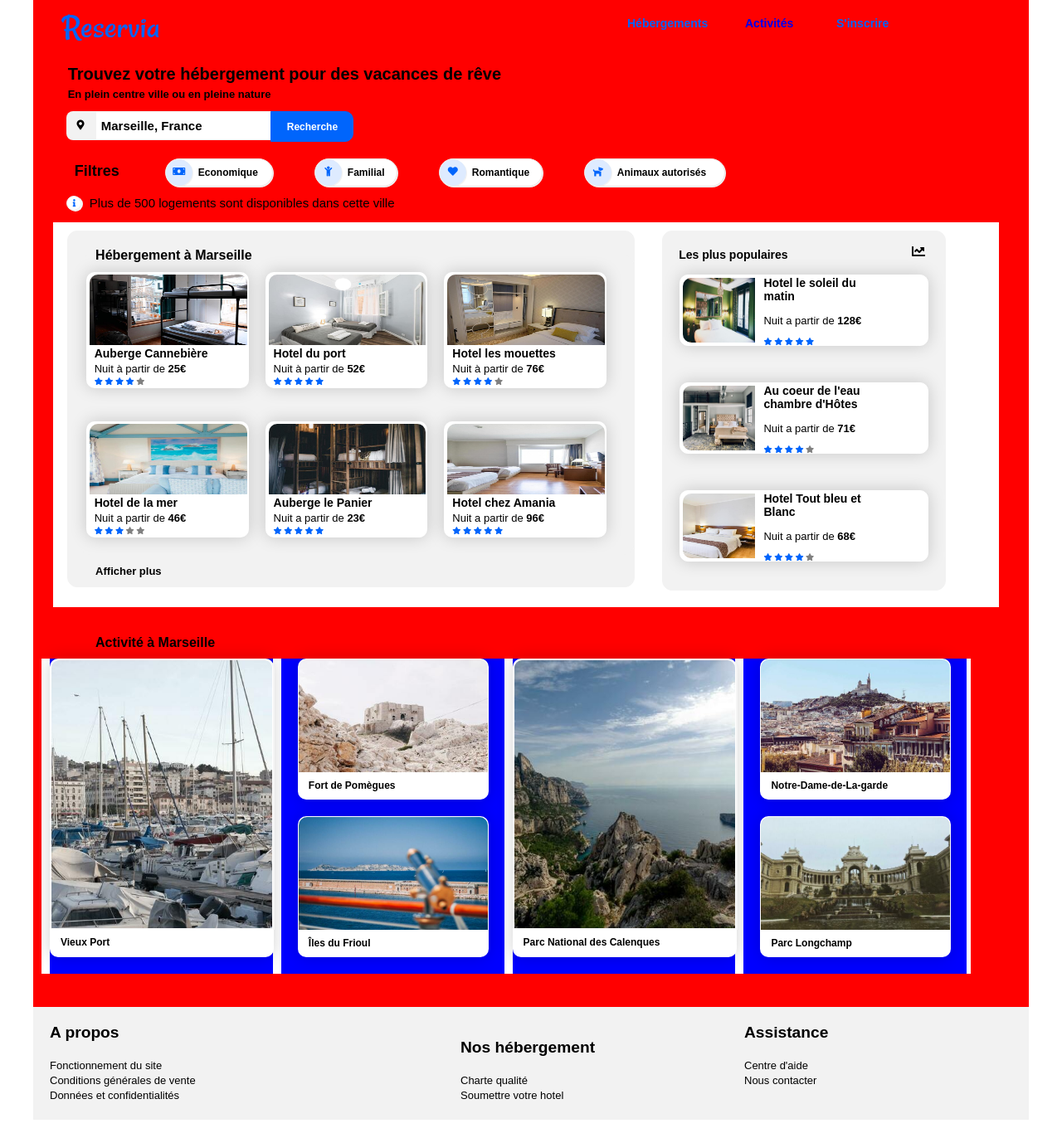
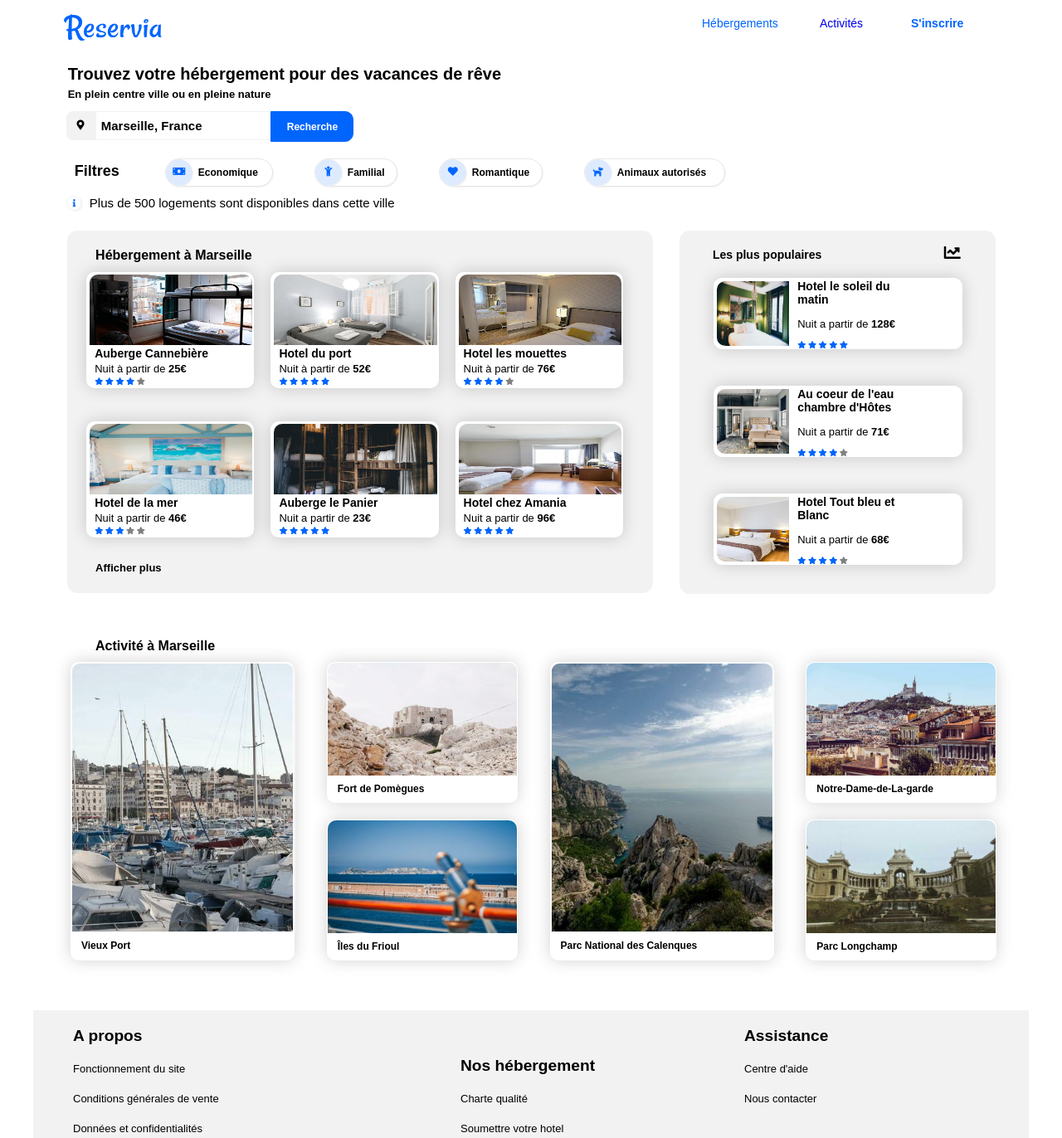
Before and after one commit to SaliouRassoul12/P2, a plain HTML site: page index.html/index.html in a window 1280 px wide. Shown: the top 1372 px of the page at 83% size. Before the commit the page ends 1350 px from the top, so only its background shows below. Drawn offline with Linux system fonts and the light colour scheme; a web font is replaced by a local one.

Commit message:
fixation des tailes margin padding fonts

```diff
--- a/css/stryle.css
+++ b/css/stryle.css
@@ -487,8 +487,8 @@ i.fa-search{
 }
 
 .Marseille {
-    width: fit-content;
-    margin-left: 13px;
+    /* width: fit-content; */
+    margin-left: -10px;
     font-size: medium;
     margin-bottom: 10px;
     font-weight: bolder;
@@ -739,6 +739,9 @@ footer ul {
 @media screen and (max-width: 375px) {
     html, body {
         margin: 0px;
+        display:block
+        justify-content: center;
+        align-items:center;
     }
     .logo {
         margin-left: 10px;
@@ -770,7 +773,7 @@ footer ul {
     .Activite {
         display: block;
         margin-left: 30px;
-        border-bottom: 1px solid transparent;
+        border-bottom: 1px solid rgb(204, 202, 202);
         width: 190%;
     }
 
@@ -827,6 +830,7 @@ footer ul {
     }
     .icones{
         display:inline-block;
+        font-size: 19px;
     }
     .btn1and2{
         display: inline-flex;
@@ -845,7 +849,8 @@ footer ul {
         padding: 0px;
         margin-top: 30px;
         width: 100%;
-        justify-items: center;
+        /* justify-items: center; */
+        background-color: white;
     }
     .HM {
         font-size: large;
@@ -871,12 +876,15 @@ footer ul {
         margin-top: 30px;
         width: 100%;
         justify-items: center;
+        border-radius: 0%;
     }
     .lescartes {
         display: inline-flex;
         flex-direction: column;
         width: 95%;
         margin: 0px;
+        background-color:white;
+        border: 0px solid white;
     }
     .Cartehotel {
         width: 100%;
@@ -916,6 +924,7 @@ footer ul {
         margin: 0px;
         display: inline-flex;
         flex-direction: column;
+
     }
     .footer {
         display: inline-flex;
@@ -934,6 +943,7 @@ footer ul {
         width: 100%;
         height: 100px;
         object-fit: cover;
+        border: none;
     }
     .activitePortrait {
         margin: 20px;
@@ -959,6 +969,7 @@ footer ul {
     .activiteLandscapeCap {
         font-size: large;
         background-color: transparent;
+
     }
     .footerTitle {
         font-size: medium;
@@ -999,7 +1010,7 @@ footer ul {
     .conteneur{
         max-width:1300px;
         margin:0 auto;
-        background-color: red;
+        /* background-color: red;  */
     }
 
 
@@ -1079,7 +1090,6 @@ footer ul {
     .lescartes {
         display: grid;
         gap: 20px;
-        height:;
         grid-template-columns: 30.3% 30.3% 30.3%;
         justify-items: center;
         background-color: #f2f2f2;
@@ -1122,8 +1132,8 @@ footer ul {
     .b {
         background-color: #f2f2f2;
         border-radius: 12px;
-        width: 60%;
-        height: 430px;
+        width: 63%;
+        height: 437px;
         justify-content: space-around;
         flex-wrap: wrap;
         padding-top: 0px;
@@ -1143,7 +1153,7 @@ footer ul {
     .b1 {
         display: inline-flex;
         flex-direction: column;
-        width: 30%;
+        width: 34%;
         height: max-content;
         background-color: #f2f2f2;
         border: 1px solid #f2f2f2;
@@ -1155,7 +1165,7 @@ footer ul {
         padding-right: 0px;
         font-size: 10px;
         margin-top: 10px;
-        margin-right: 5%;
+        margin-right: 4px;
         margin-bottom: 20px;
         justify-content: space-evenly;
         align-items: center;
@@ -1415,16 +1425,16 @@ footer ul {
     .AP {
         font-weight: bolder;
         font-size: small;
-        margin-top: 12px;
+        margin-top: 8px;
         margin-left: 33px;
-        margin-bottom: 20px;
+        margin-bottom: 10px;
     }
 
     .fa-chart-line {
         position: relative;
         top: -10px;
         margin-right: -276px;
-        font-size: 16px;
+        font-size: 20px;
         font-weight: bolder;
     }
 
@@ -1514,29 +1524,18 @@ footer ul {
 
     }
 
-    .lescartesbas {
-
-        /* display: inline-flex;
-        gap: 33px;
-        justify-content:space-between;
-        width:91.5%;
-        height: hv;
-        flex-direction: row;
-        flex-wrap: nowrap;
-        font-size: 14px;
-
-        padding: 0px;
-        margin-left:0 px;
-        margin-right: 0px; */
-
-    }
-
     .activiteaMarseille .lescartesbas article {
-        background-color:blue;
+        /* background-color:blue; */
         display:inline-block;
         width:24%;
-        padding:0;
-        margin-left:10px;
+        padding-left:10;
+        margin-left:15px;
+    }
+    .lescartesbas{
+        /* background-color: yellow; */
+        padding-right: 25px;
+        padding-left: 20px;
+        width: 100%;
     }
 
     .activiteaMarseille .lescartesbas article figure {
@@ -1633,7 +1632,7 @@ footer ul {
         margin-right: 40px;
         cursor: pointer;
         font-size: 14px;
-        margin-right: 50px;
+        margin-right: -40px;
     }
 
     .ReserviaHebergement a:hover {
@@ -1648,8 +1647,8 @@ footer ul {
         right: 12px;
         color: #0065fc;
         padding: 20px;
-        font-weight: bolder;
         margin-left: -430px;
+        font-weight: lighter;
     }
 
     .Activite {
@@ -1660,10 +1659,11 @@ footer ul {
         padding: 20px;
         font-weight: bolder;
         margin-left: -300px;
+        font-weight: lighter;
     }
 
     a:hover.Activite{
-        border-top: 1px solid #0065fc;
+        border-top: 1px solid #b4b4b4;
     }
 
     a:visited.Activite{
@@ -1675,8 +1675,8 @@ footer ul {
         top: auto;
         right: 0px;
         padding: 20px;
-        color: #0065fc;
-        font-weight: bolder;
+        color:#0065fc;
+        font-weight: bold;
         margin-left: -190px;
     }
 
@@ -1736,7 +1736,7 @@ footer ul {
 
     .footer1 {
         display: block;
-        margin-left:-153px;
+        margin-left:-125px;
     }
 
     .footer2 {
```
Also changed, not shown: index.html/index.html (+7 -0 lines).
